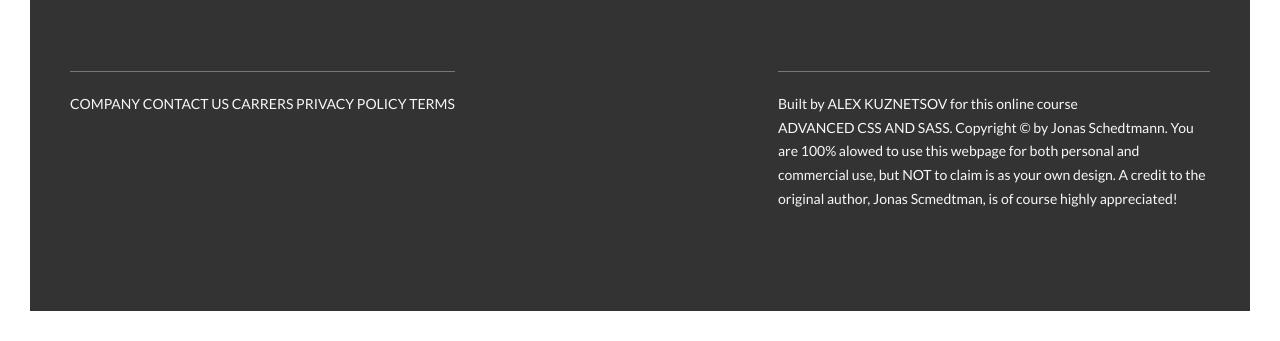
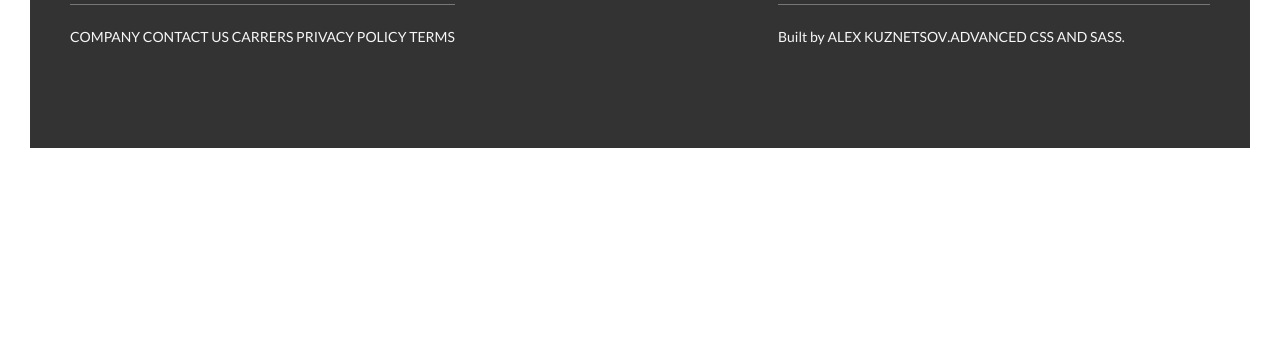
Before and after one commit to askuznetsov/advanced-css-course, a website: page index.html in a window 1280 px wide. Shown: the part 5520-5861 px from the top of the page. After the commit the page ends 5698 px from the top, so only its background shows below. Drawn offline with Linux system fonts and the light colour scheme.

Commit message:
remove checkbox buttons in form

```diff
--- a/index.html
+++ b/index.html
@@ -27,15 +27,19 @@
 
         <nav class="navigation__nav">
             <ul class="navigation__list">
-                <li class="navigation__item"><a href="#section-about" class="navigation__link" onclick="closePopup()"><span>01</span>About
+                <li class="navigation__item"><a href="#section-about" class="navigation__link"
+                        onclick="closePopup()"><span>01</span>About
                         Natours</a></li>
-                <li class="navigation__item"><a href="#section-features" class="navigation__link" onclick="closePopup()"><span>02</span>Your
+                <li class="navigation__item"><a href="#section-features" class="navigation__link"
+                        onclick="closePopup()"><span>02</span>Your
                         benefits</a></li>
-                <li class="navigation__item"><a href="#section-tours" class="navigation__link" onclick="closePopup()"><span>03</span>Popular
+                <li class="navigation__item"><a href="#section-tours" class="navigation__link"
+                        onclick="closePopup()"><span>03</span>Popular
                         tours</a></li>
-                <li class="navigation__item"><a href="#section-stories"
-                        class="navigation__link" onclick="closePopup()"><span>04</span>Stories</a></li>
-                <li class="navigation__item"><a href="#section-book" class="navigation__link" onclick="closePopup()"><span>05</span>Book
+                <li class="navigation__item"><a href="#section-stories" class="navigation__link"
+                        onclick="closePopup()"><span>04</span>Stories</a></li>
+                <li class="navigation__item"><a href="#section-book" class="navigation__link"
+                        onclick="closePopup()"><span>05</span>Book
                         now</a></li>
             </ul>
         </nav>
@@ -330,6 +334,7 @@
                                 <input type="email" class="form__input" placeholder="Email address" id="email" required>
                                 <label for="email" class="form__label">Full name</label>
                             </div>
+                            <!--    Removing checkbox buttons
 
                             <div class="form__group u-margin-bottom-medium">
                                 <div class="form__radio-group">
@@ -348,7 +353,7 @@
                                     </label>
                                 </div>
                             </div>
-
+                            -->
                             <div class="form__group">
                                 <button class="btn btn--green">Next step &rarr;</button>
                             </div>
@@ -379,10 +384,8 @@
             </div>
             <div class="col-1-of-2">
                 <p class="footer__copyright">
-                    Built by <a href="#" class="footer__link">Alex Kuznetsov</a> for this online course <a href="#"
-                        class="footer__link">Advanced CSS and Sass</a>. Copyright &copy; by Jonas Schedtmann. You are
-                    100% alowed to use this webpage for both personal and commercial use, but NOT to claim is as your
-                    own design. A credit to the original author, Jonas Scmedtman, is of course highly appreciated!
+                    Built by <a href="#" class="footer__link">Alex Kuznetsov</a>.<a href="#"
+                        class="footer__link">Advanced CSS and Sass.</a>
                 </p>
             </div>
         </div>
@@ -482,11 +485,9 @@
     -->
 
     <script>
-
         function closePopup() {
             document.getElementById("navi-toggle").click();
         }
-
     </script>
 
 </body>
```
